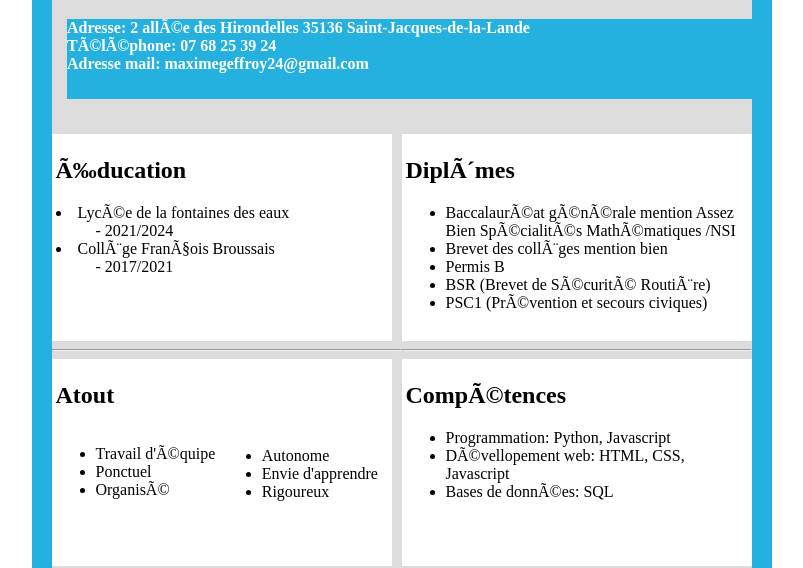
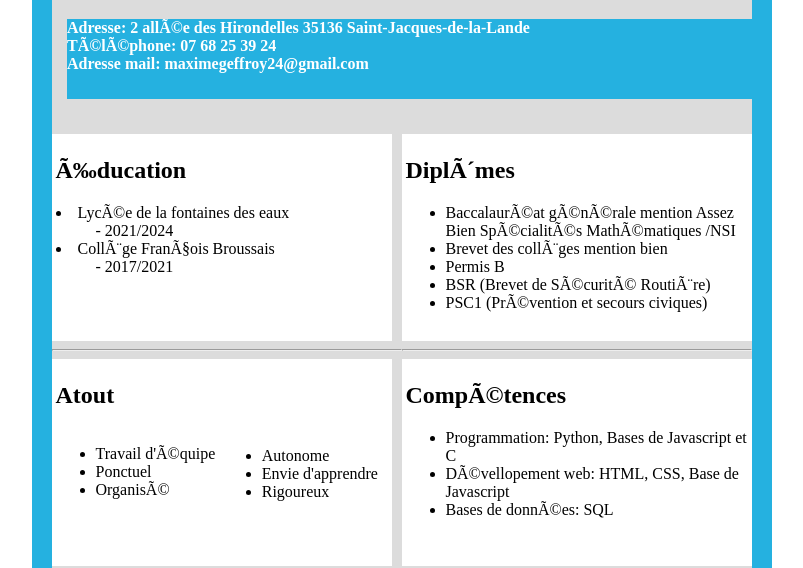
Before and after one commit to maxime-gffr/maxime-gffr.github.io, a plain HTML site: page index.html in a window 1280 px wide. Shown: the part 232-800 px from the top of the page, without its empty margins (292-1095 px from the left). Drawn offline with Linux system fonts and the light colour scheme.

Commit message:
Update index.html

```diff
--- a/index.html
+++ b/index.html
@@ -117,8 +117,8 @@
 
                         <ul>
 
-                            <li>Programmation: Python, Javascript</li>
-                            <li>Dévellopement web: HTML, CSS, Javascript</li>
+                            <li>Programmation: Python, Bases de Javascript et C</li>
+                            <li>Dévellopement web: HTML, CSS, Base de Javascript</li>
                             <li>Bases de données: SQL </li>
 
 
```
